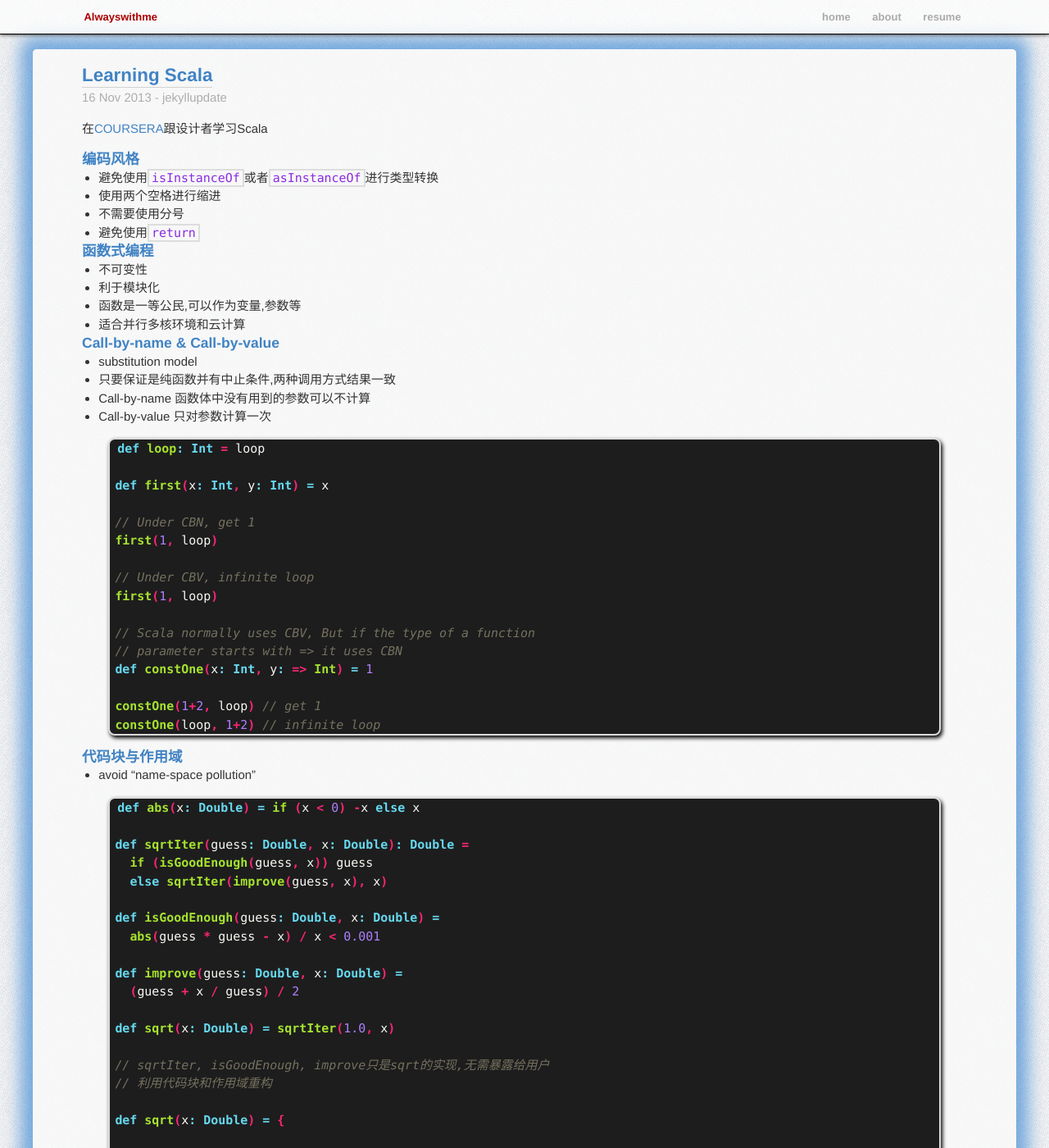
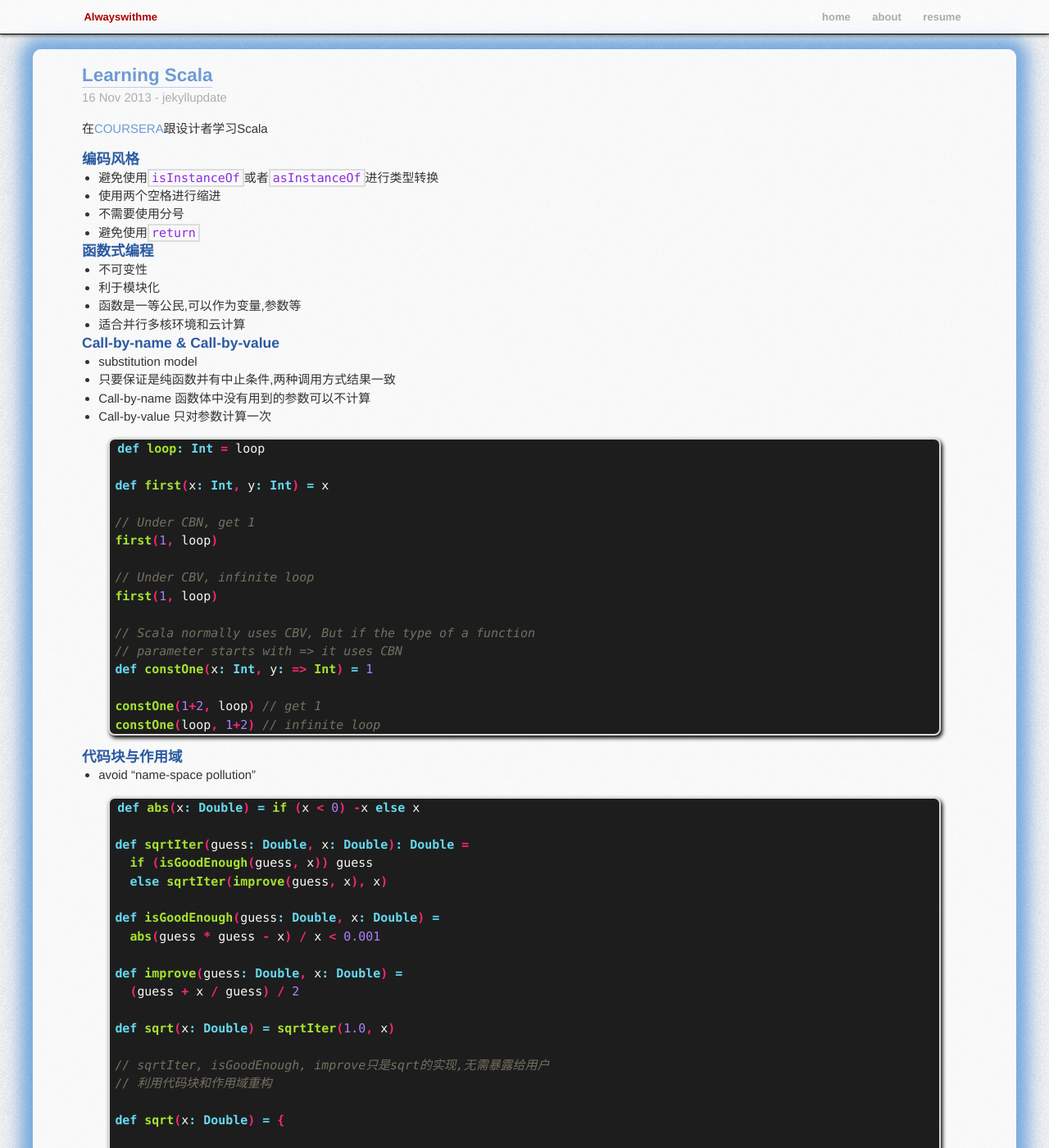
Before and after one commit to Alwayswithme/alwayswithme.github.io, a Jekyll site: the page built from _posts/2013-11-16-learning-scala.markdown, in a window 1280 px wide and 1400 px high. Shown: the whole window at 82% size. Built offline with Jekyll 4.4.1, drawn with Linux system fonts in a browser that asks for light colours; Markdown is read by kramdown in place of the engine named in the settings.

Commit message:
refactor site

```diff
--- a/css/main.css
+++ b/css/main.css
@@ -25,19 +25,20 @@
   font-size: 1.5em;}
 
 h4, h5, h6 {
-  font-size: 100%; }
+  font-size: 100%;
+  color: #555555
+}
 
-h1, h2, h3 { color: #4183c4 }
+h1, h2, h3 { color: #2c5aa0 }
 p { margin: 1em 0; }
 
 h1 a {
   padding-bottom: 2px;
   border-bottom: 1px solid rgba(0, 0, 0, 0.15);
 }
-a,a:link         { text-decoration:none; color: #4183c4;
+a,a:link         { text-decoration:none; color: #6e9bd4;
   transition: all 0.3s ease-in-out 0s}
 a:hover   {
-  border-bottom: 1px solid rgba(54, 108, 216, 0.3);
   color: #000;
   text-shadow: 0px 0px 2px royalblue}
 a:visited { color: #4183c4; }
@@ -82,7 +83,7 @@
 /*****************************************************************************/
 
 .site {
-  background: none repeat-x scroll 0px 0px rgba(250, 250, 250, 0.8);
+  background: none repeat-x scroll 0px 0px rgba(253, 253, 253, 0.75);
   font-size: 115%;
   box-shadow: 0px 0px 20px 15px rgba(0, 102, 204, 0.5);
   text-align: justify;
@@ -90,7 +91,7 @@
   max-width: 1200px;
   margin: 4em auto 2em;
   line-height: 1.5em;
-  border-radius: 5px
+  border-radius: 10px
 }
 
 /*****************************************************************************/
@@ -145,7 +146,8 @@
 .post pre.terminal code {
   background-color: #333;
 }
-.post-title {
+.post-title a{
+  border-bottom: 1px solid rgba(54, 108, 216, 0.3);
   line-height: 1.5em;
 }
 .post-meta {
```
